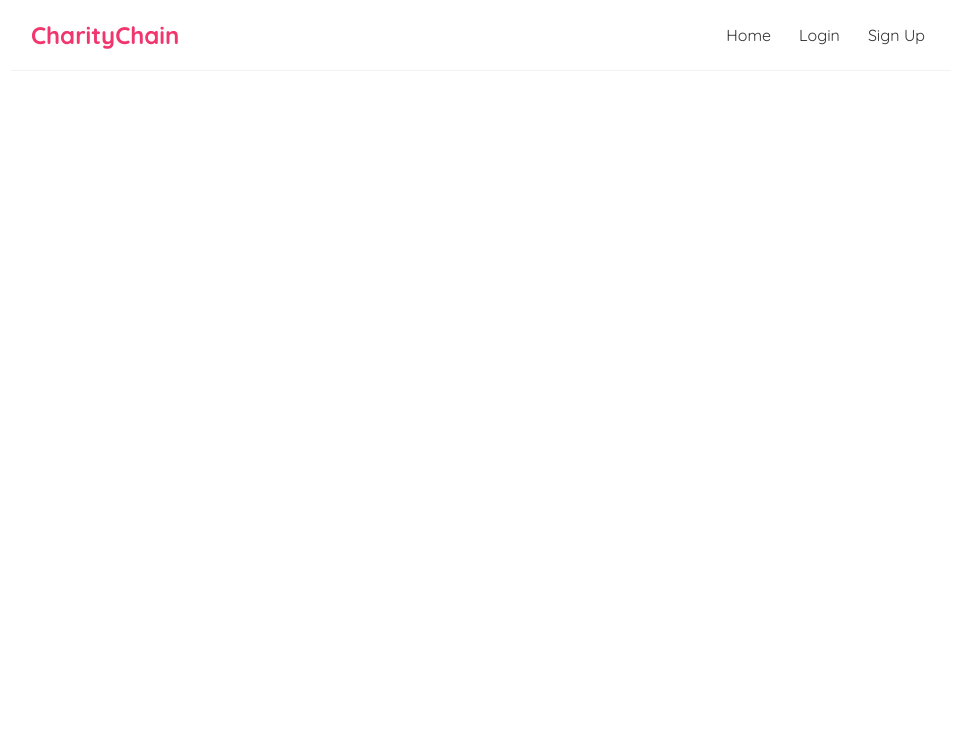
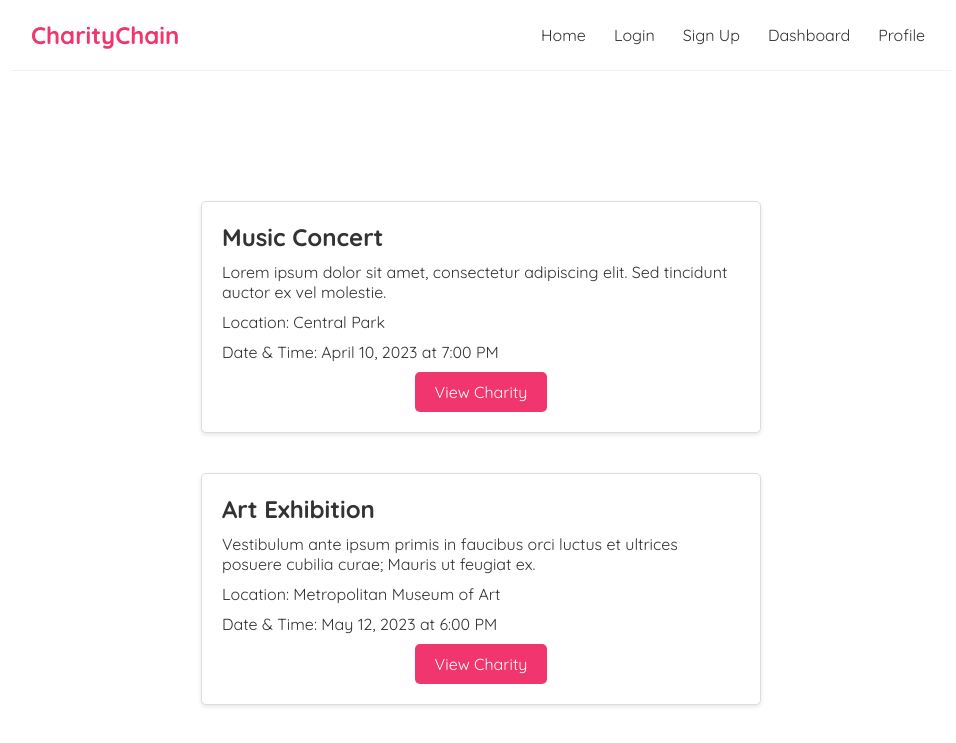
Before and after one commit to shekharmehta25/charitychain, a React (Create React App) app: page /charitydashboard in a window 1280 px wide. Shown: the top 743 px of the page, without its empty margins (159-1115 px from the left). Built offline with nearby package versions, Linux system fonts and the light colour scheme; no server answers.

Commit message:
Commit 1

```diff
--- a/src/App.js
+++ b/src/App.js
@@ -5,6 +5,9 @@ import Navbar from './NavBar';
 import HomePage from './HomePage';
 import Login from './Login';
 import Signup from './Signup';
+import CharityDashboard from './charitydashboard';
+import Profile from './profile';
+import CharityDetail from './charitydetail';
 
 function App() {
   const [user, setUser] = useState(null);
@@ -33,6 +36,15 @@ function App() {
             <Route path="/signup">
               <Signup />
             </Route>
+            <Route path="/charitydashboard">
+              <CharityDashboard />
+            </Route>
+            <Route path="/profile">
+              <Profile />
+            </Route>
+            <Route path="/charitydetail">
+              <CharityDetail />
+            </Route>
           </Switch>
         </div>
       </div>
--- a/src/NavBar.js
+++ b/src/NavBar.js
@@ -14,6 +14,8 @@ const Navbar = ({ user }) => {
                 <a href="/">Home</a>
                 <a href="/login">Login</a>
                 <a href="/signup">Sign Up</a>
+                <a href="/charitydashboard">Dashboard</a>
+                <a href="/profile">Profile</a>
               </>
             )}
         </div>
--- /dev/null
+++ b/src/charitydashboard.js
@@ -0,0 +1,118 @@
+import React, { useEffect } from 'react';
+import { useHistory, useLocation } from 'react-router-dom';
+
+const CharityDashboard = () => {
+
+    const history = useHistory();
+    const events = [
+        {
+            title: "Music Concert",
+            description: "Lorem ipsum dolor sit amet, consectetur adipiscing elit. Sed tincidunt auctor ex vel molestie.",
+            location: "Central Park",
+            date: "April 10, 2023",
+            time: "7:00 PM",
+            price: "100",
+            websiteLink: "https://example.com/music-concert",
+            instagramLink: "https://www.instagram.com/music-concert/",
+            speakerName: "John Doe"
+        },
+        {
+            title: "Art Exhibition",
+            description: "Vestibulum ante ipsum primis in faucibus orci luctus et ultrices posuere cubilia curae; Mauris ut feugiat ex. ",
+            location: "Metropolitan Museum of Art",
+            date: "May 12, 2023",
+            time: "6:00 PM",
+            price: "50",
+            websiteLink: "https://example.com/art-exhibition",
+            instagramLink: "https://www.instagram.com/art-exhibition/",
+            speakerName: "Dwane Johnson"
+        },
+        {
+            title: "Charity Fundraiser",
+            description: "Donec congue sapien tellus, eu fermentum odio accumsan ut. Maecenas posuere ullamcorper dolor ut dapibus.",
+            location: "Marriott Hotel",
+            date: "June 18, 2023",
+            time: "5:00 PM",
+            price: "10",
+            websiteLink: "https://example.com/charity-fundraiser",
+            instagramLink: "https://www.instagram.com/charity-fundraiser/",
+            speakerName: "Alex Smith"
+        },
+        {
+            title: "Comedy Show",
+            description: "Phasellus nec varius metus. Sed id ipsum volutpat, ultrices nibh non, efficitur ex.",
+            location: "Comedy Cellar",
+            date: "July 23, 2023",
+            time: "8:00 PM",
+            price: "20",
+            websiteLink: "https://example.com/comedy-show",
+            instagramLink: "https://www.instagram.com/comedy-show/",
+            speakerName: "Sarah Johnson"
+        },
+        {
+            title: "Food Festival",
+            description: "Fusce efficitur massa enim, nec volutpat ipsum pulvinar eu. Sed lacinia dui eu semper tempus.",
+            location: "Bryant Park",
+            date: "August 28, 2023",
+            time: "12:00 PM",
+            price: "Free",
+            websiteLink: "https://example.com/food-festival",
+            instagramLink: "https://www.instagram.com/food-festival/",
+            speakerName: "Maria Rodriguez"
+        },
+        {
+            title: "Technology Conference",
+            description: "Maecenas euismod, dolor ac luctus faucibus, orci neque vehicula purus, at cursus enim ipsum id elit.",
+            location: "Javits Center",
+            date: "September 16-17, 2023",
+            time: "9:00 AM - 5:00 PM",
+            price: "250",
+            websiteLink: "https://example.com/technology-conference",
+            instagramLink: "https://www.instagram.com/technology-conference/",
+            speakerName: "Mark Lee"
+        },
+    ];
+
+    useEffect(() => {
+        const eventsContainer = document.getElementById('events-container');
+
+        events.forEach(event => {
+            const eventBox = document.createElement('div');
+            eventBox.classList.add('event-box');
+
+            const eventTitle = document.createElement('div');
+            eventTitle.classList.add('event-title');
+            eventTitle.textContent = event.title;
+
+            const eventDescription = document.createElement('div');
+            eventDescription.classList.add('event-description');
+            eventDescription.textContent = event.description;
+
+            const eventLocation = document.createElement('div');
+            eventLocation.classList.add('event-location');
+            eventLocation.textContent = `Location: ${event.location}`;
+
+            const eventDateTime = document.createElement('div');
+            eventDateTime.classList.add('event-date-time');
+            eventDateTime.textContent = `Date & Time: ${event.date} at ${event.time}`;
+
+            const eventButton = document.createElement('button');
+            eventButton.classList.add('event-button');
+            eventButton.textContent = 'View Charity';
+
+            eventBox.appendChild(eventTitle);
+            eventBox.appendChild(eventDescription);
+            eventBox.appendChild(eventLocation);
+            eventBox.appendChild(eventDateTime);
+            eventBox.appendChild(eventButton);
+
+            eventsContainer.appendChild(eventBox);
+        });
+    }, []);
+
+    return (
+        <div id="events-container"></div>
+    );
+};
+
+export default CharityDashboard;
--- /dev/null
+++ b/src/charitydetail.js
@@ -0,0 +1,39 @@
+import React from 'react';
+
+const CharityDetail = () => {
+
+
+    return (
+        <div>
+            <section class="event-details">
+                <div class="details-left">
+                    <div class="event-info">
+                        <h2>Description</h2>
+                        <p id="event-description">Lorem ipsum dolor sit amet, consectetur adipiscing elit. Vestibulum ut ex euismod, dapibus velit nec, efficitur nulla. Suspendisse in malesuada nibh. Donec tincidunt vitae sapien vel maximus. Vestibulum eu nisl ultricies, suscipit dolor eget, pulvinar mi. Nullam maximus dolor sit amet nisi congue, ut iaculis ipsum mollis.</p>
+                        <h2>Location</h2>
+                        <p id="event-location">123 Main St, City, State</p>
+                        <h2>Date & Time</h2>
+                        <p id="event-date-time">Friday, April 1st, 2023 at 6:00pm</p>
+                        <h2>Speaker</h2>
+                        <p id="event-speaker">John Smith</p>
+                    </div>
+                </div>
+                <div class="details-right">
+                    <div class="event-price">
+                        <h2>Price</h2>
+                        <p id="event-price">$50</p>
+                    </div>
+                    <div class="event-links">
+                        <h2>Links</h2>
+                        <ul>
+                            <li><a id="event-website" href="https://www.website.com"><i class="fas fa-globe"></i> Website</a></li>
+                            <li><a id="event-instagram" href="https://www.instagram.com"><i class="fab fa-instagram"></i> Instagram</a></li>
+                        </ul>
+                    </div>
+                </div>
+            </section>
+        </div>
+    );
+};
+
+export default CharityDetail;
--- a/src/index.css
+++ b/src/index.css
@@ -75,3 +75,115 @@ form button:hover {
 .navbar button:hover {
   background-color: #f1356d80;
 }
+
+/* Charity Dashboard Page CSS */
+
+#events-container {
+  display: flex;
+  flex-wrap: wrap;
+  justify-content: center;
+  margin: 50px auto;
+  width: 100%;
+  max-width: 100%;
+}
+
+.event-box {
+  background-color: #fff;
+  border: 1px solid #ddd;
+  border-radius: 5px;
+  box-shadow: 0 2px 4px rgba(0, 0, 0, 0.1);
+  margin: 20px;
+  padding: 20px;
+  max-width: 100%;
+  width: 100%;
+}
+
+.event-button {
+  display: block;
+  margin: 0 auto;
+  margin-top: 10px;
+  background-color: #f1356d;
+  color: white;
+  border: none;
+  padding: 10px 20px;
+  font-size: 16px;
+  border-radius: 5px;
+  cursor: pointer;
+  transition: background-color 0.2s ease-in-out;
+}
+
+.event-title {
+  font-size: 24px;
+  font-weight: bold;
+  margin-bottom: 10px;
+}
+
+.event-description {
+  margin-bottom: 10px;
+}
+
+.event-location {
+  margin-bottom: 10px;
+}
+
+.event-date-time {
+  margin-top: 10px;
+}
+
+/* Profile Page CSS */
+
+#h1-profile {
+  text-align: center;
+  margin-top: 30px;
+}
+
+#profile-container {
+  margin: 30px auto;
+  width: 80%;
+  max-width: 600px;
+  background-color: #f5f5f5;
+  border: 1px solid #ccc;
+  border-radius: 5px;
+  padding: 20px;
+}
+
+.profile-row {
+  display: flex;
+  justify-content: space-between;
+  margin-bottom: 15px;
+}
+
+.profile-label {
+  font-weight: bold;
+}
+
+.update-button {
+  display: block;
+  margin: 20px auto;
+  padding: 10px 20px;
+  background-color: #f1356d;
+  color: #fff;
+  text-decoration: none;
+  border-radius: 5px;
+  text-align: center;
+  width: 200px;
+}
+
+.update-button:hover {
+  background-color: #912041;
+}
+
+.back-button {
+  display: block;
+  margin: 10px auto;
+  padding: 10px 20px;
+  border-radius: 5px;
+  background-color: #333;
+  color: #fff;
+  text-decoration: none;
+  border-radius: 5px;
+  text-align: center;
+  width: 40px;
+}
+
+/*  */
--- /dev/null
+++ b/src/profile.js
@@ -0,0 +1,25 @@
+import React from 'react';
+
+const Profile = () => {
+
+
+    return (
+        <div>
+            <h1 id="h1-profile">Profile</h1>
+            <div id="profile-container">
+                <div class="profile-row">
+                    <span class="profile-label">Name:</span>
+                    <span class="profile-value" contenteditable="true">John Doe</span>
+                </div>
+                <div class="profile-row">
+                    <span class="profile-label">Email:</span>
+                    <span class="profile-value" contenteditable="true">johndoe@example.com</span>
+                </div>
+                <button class="update-button">Update Profile</button>
+                <a href="main.html" class="back-button">Back</a>
+            </div>
+        </div>
+    );
+};
+
+export default Profile;
```
Also changed, not shown: src/Signup.js (line endings or trailing spaces).
